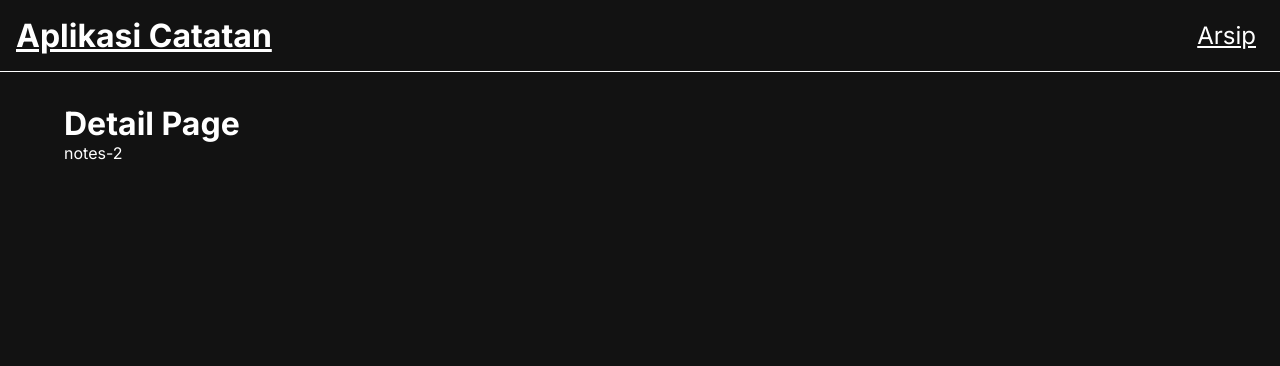
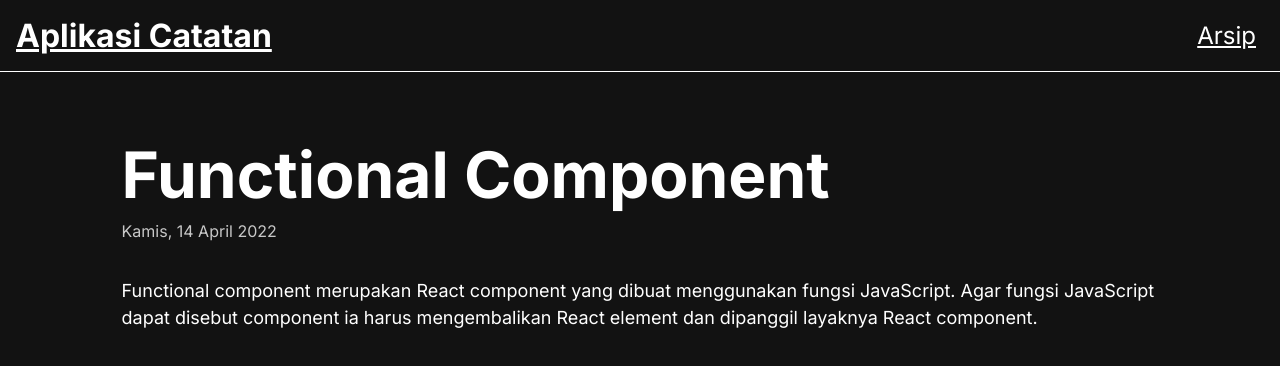
Before and after one commit to hawariMuflihMunte/react-jsx, a React (Vite) app in the folder personal-notes-app-starter/: page /details/notes-2 in a window 1280 px wide. Shown: the top 366 px of the page. Built offline with nearby package versions, Linux system fonts and the light colour scheme.

Commit message:
Receive and display data in detail page

```diff
--- a/personal-notes-app-starter/src/pages/DetailPage.jsx
+++ b/personal-notes-app-starter/src/pages/DetailPage.jsx
@@ -1,12 +1,16 @@
 import { useParams } from 'react-router-dom';
+import { getNote } from '../utils/local-data';
+import { showFormattedDate } from '../utils';
 
 export function DetailPage() {
   const { id } = useParams();
+  const note = getNote(id);
 
   return (
-    <>
-      <h1>Detail Page</h1>
-      <p>{id}</p>
-    </>
+    <section className='detail-page'>
+      <h2 className='detail-page__title'>{note.title}</h2>
+      <p className='detail-page__createdAt'>{showFormattedDate(note.createdAt)}</p>
+      <div className='detail-page__body'>{note.body}</div>
+    </section>
   )
 };
```
